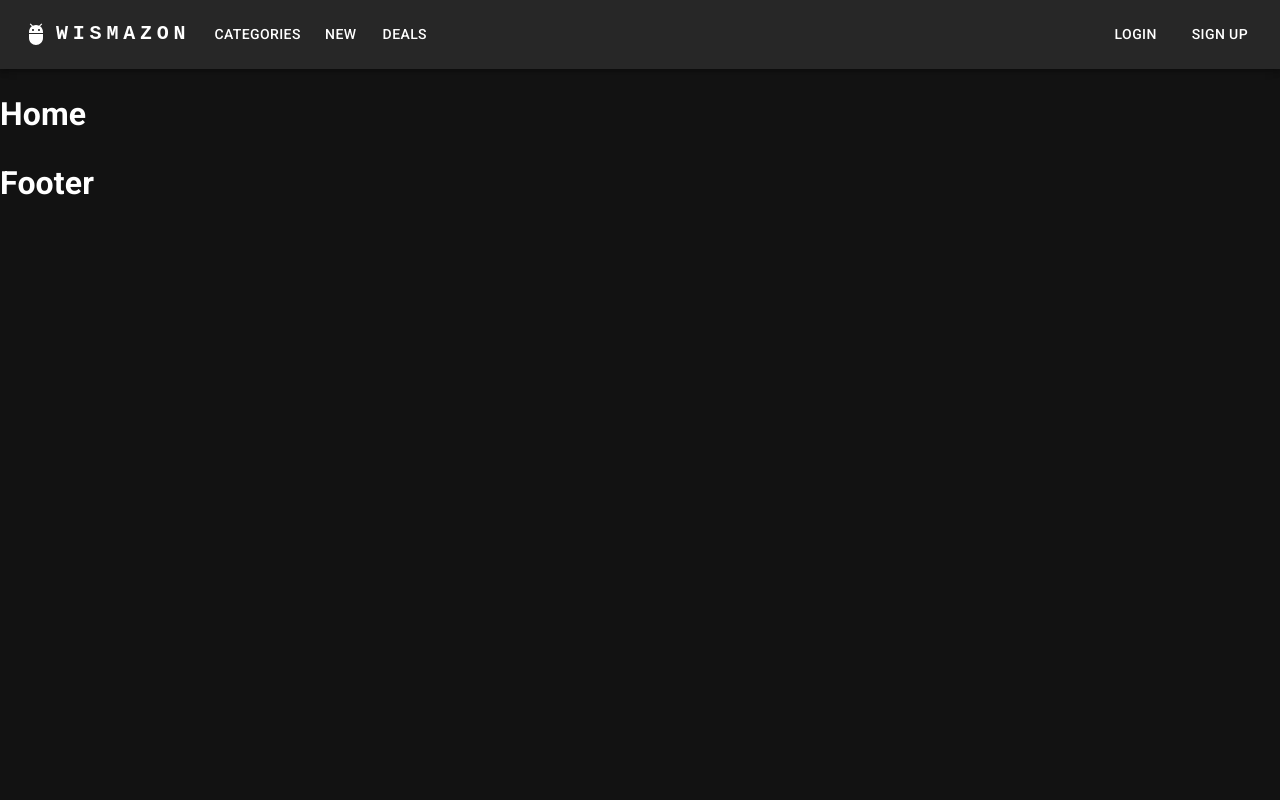
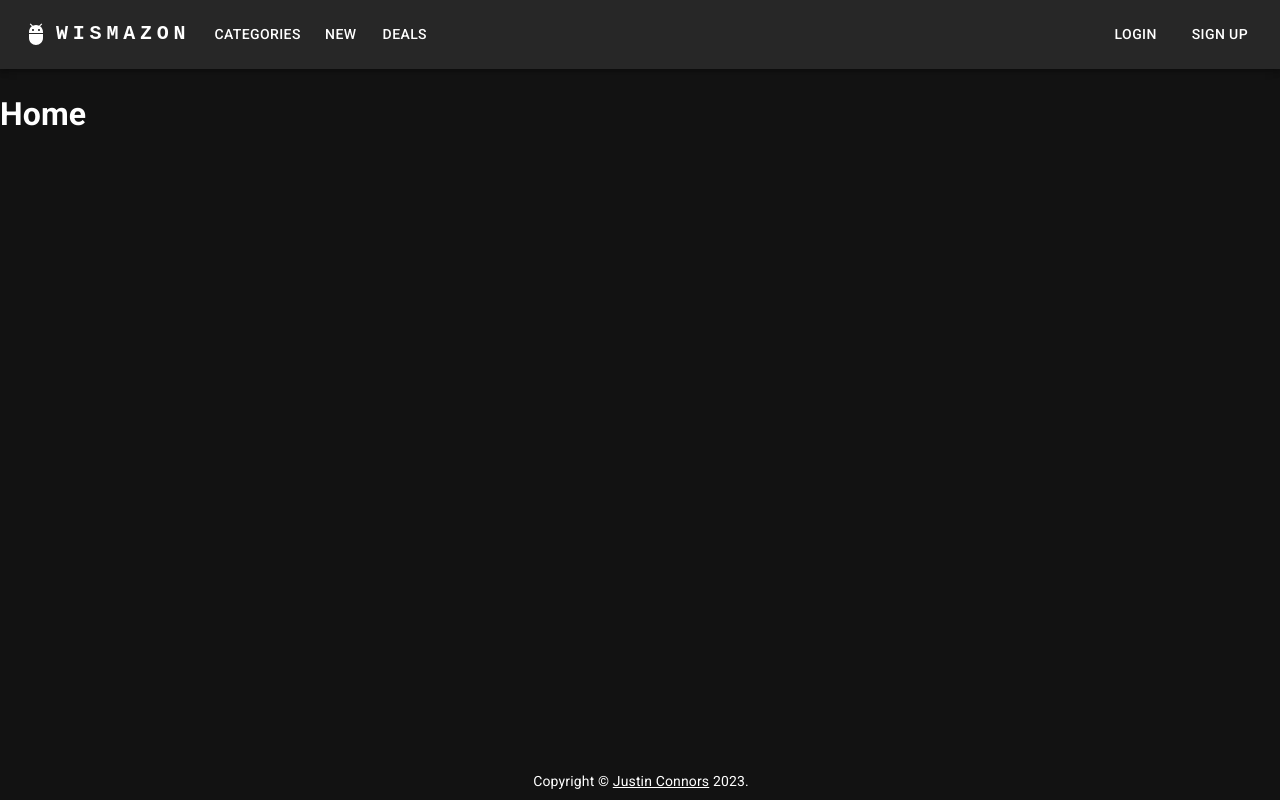
Before and after one commit to Justin-Connors/e-commerce, a React (Create React App) app in the folder e-commerce/client/: page / in a window 1280 px wide. Built offline with nearby package versions, Linux system fonts and the light colour scheme.

Commit message:
footer made

```diff
--- a/e-commerce/client/src/components/Footer/index.js
+++ b/e-commerce/client/src/components/Footer/index.js
@@ -1,10 +1,27 @@
-import react from "react";
+import * as React from "react";
+import Container from "@mui/material/Container";
+import Typography from "@mui/material/Typography";
+import Link from "@mui/material/Link";
+import { Box } from "@mui/material";
 
 const Footer = () => {
   return (
-    <div>
-      <h1>Footer</h1>
-    </div>
+    <Box
+      color="inherit"
+      sx={{ p: 1, m: 0.125, position: "fixed", bottom: 0, width: "100%" }}
+      component="footer"
+    >
+      <Container maxWidth="sm">
+        <Typography variant="body2" color="inherit" align="center">
+          {"Copyright © "}
+          <Link color="inherit" href="https://github.com/Justin-Connors">
+            Justin Connors
+          </Link>{" "}
+          {new Date().getFullYear()}
+          {"."}
+        </Typography>
+      </Container>
+    </Box>
   );
 };
 
```
